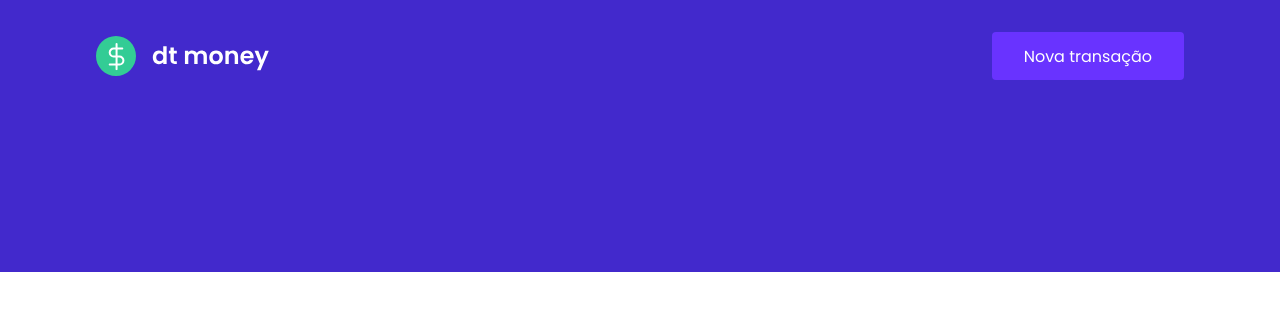
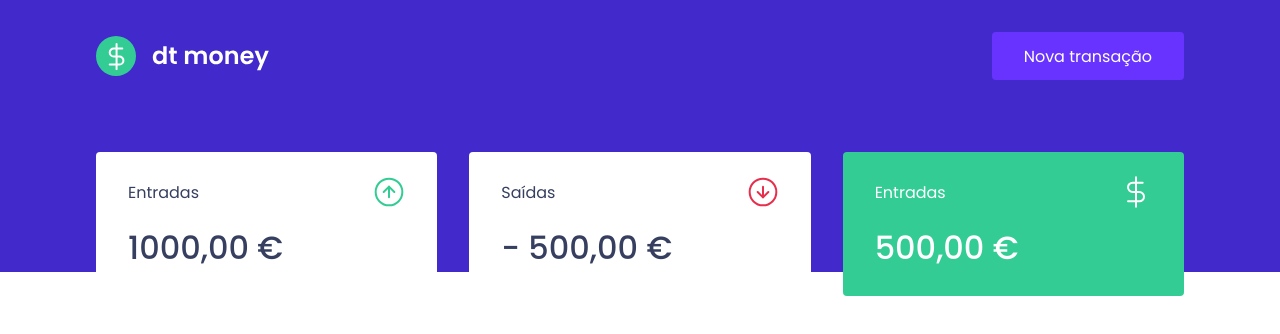
Before and after one commit to adbrum/dtmoney, a React (Create React App) app: page / in a window 1280 px wide. Shown: the top 334 px of the page. Built offline with nearby package versions, Linux system fonts and the light colour scheme.

Commit message:
added Component: Summary

```diff
--- a/public/index.html
+++ b/public/index.html
@@ -10,7 +10,7 @@
   <link rel="shortcut icon" href="favicon.png" type="image/png">
 
 
-  <link href="https://fonts.googleapis.com/css2?family=Poppins:wght@400;600&display=swap" rel="stylesheet">
+  <link href="https://fonts.googleapis.com/css2?family=Poppins:wght@400;500;600&display=swap" rel="stylesheet">
 
   <title>dtmoney</title>
 </head>
--- a/src/App.tsx
+++ b/src/App.tsx
@@ -1,3 +1,4 @@
+import { Dashboard } from "./components/Dashboard";
 import { Header } from "./components/Header";
 import { GlobalStyle } from "./styles/global";
 
@@ -5,6 +6,7 @@
   return (
     <>
       <Header />
+      <Dashboard />
       <GlobalStyle />
     </>
   );
--- /dev/null
+++ b/src/components/Dashboard/index.tsx
@@ -0,0 +1,10 @@
+import { Summary } from "../Summary";
+import { Container } from "./styles";
+
+export function Dashboard() {
+  return (
+    <Container>
+      <Summary />
+    </Container>
+  );
+}
--- /dev/null
+++ b/src/components/Dashboard/styles.ts
@@ -0,0 +1,7 @@
+import styled from "styled-components";
+
+export const Container = styled.main`
+  max-width: 1120px;
+  margin: 0 auto;
+  padding: 2.5rem 1rem;
+`;
--- /dev/null
+++ b/src/components/Summary/index.tsx
@@ -0,0 +1,32 @@
+import incomeImg from "../../assets/income.svg";
+import outcomeImg from "../../assets/outcome.svg";
+import totalImg from "../../assets/total.svg";
+import { Container } from "./styles";
+
+export function Summary() {
+  return (
+    <Container>
+      <div>
+        <header>
+          <p>Entradas</p>
+          <img src={incomeImg} alt="Entradas" />
+        </header>
+        <strong>1000,00 €</strong>
+      </div>
+      <div>
+        <header>
+          <p>Saídas</p>
+          <img src={outcomeImg} alt="Saídas" />
+        </header>
+        <strong>- 500,00 €</strong>
+      </div>
+      <div className="highlight-background">
+        <header>
+          <p>Entradas</p>
+          <img src={totalImg} alt="Total" />
+        </header>
+        <strong>500,00 €</strong>
+      </div>
+    </Container>
+  );
+}
--- /dev/null
+++ b/src/components/Summary/styles.ts
@@ -0,0 +1,34 @@
+import styled from "styled-components";
+
+export const Container = styled.div`
+  display: grid;
+  grid-template-columns: repeat(3, 1fr);
+  gap: 2rem;
+  margin-top: -10rem;
+
+  div {
+    background: var(--shape);
+    padding: 1.5rem 2rem;
+    border-radius: 0.25rem;
+    color: var(--text-title);
+
+    header {
+      display: flex;
+      align-items: center;
+      justify-content: space-between;
+    }
+
+    strong {
+      display: block;
+      margin-top: 1rem;
+      font-size: 2rem;
+      font-weight: 500;
+      line-height: 3rem;
+    }
+
+    &.highlight-background {
+      background-color: var(--green);
+      color: #fff;
+    }
+  }
+`;
--- a/src/styles/global.ts
+++ b/src/styles/global.ts
@@ -4,6 +4,7 @@
   :root {
     --background: #f0f2f5;
     --red: #e52e4d;
+    --green: #33cc95;
     --blue: #4229cc;
 
     --blue-light: #6933ff;
```
